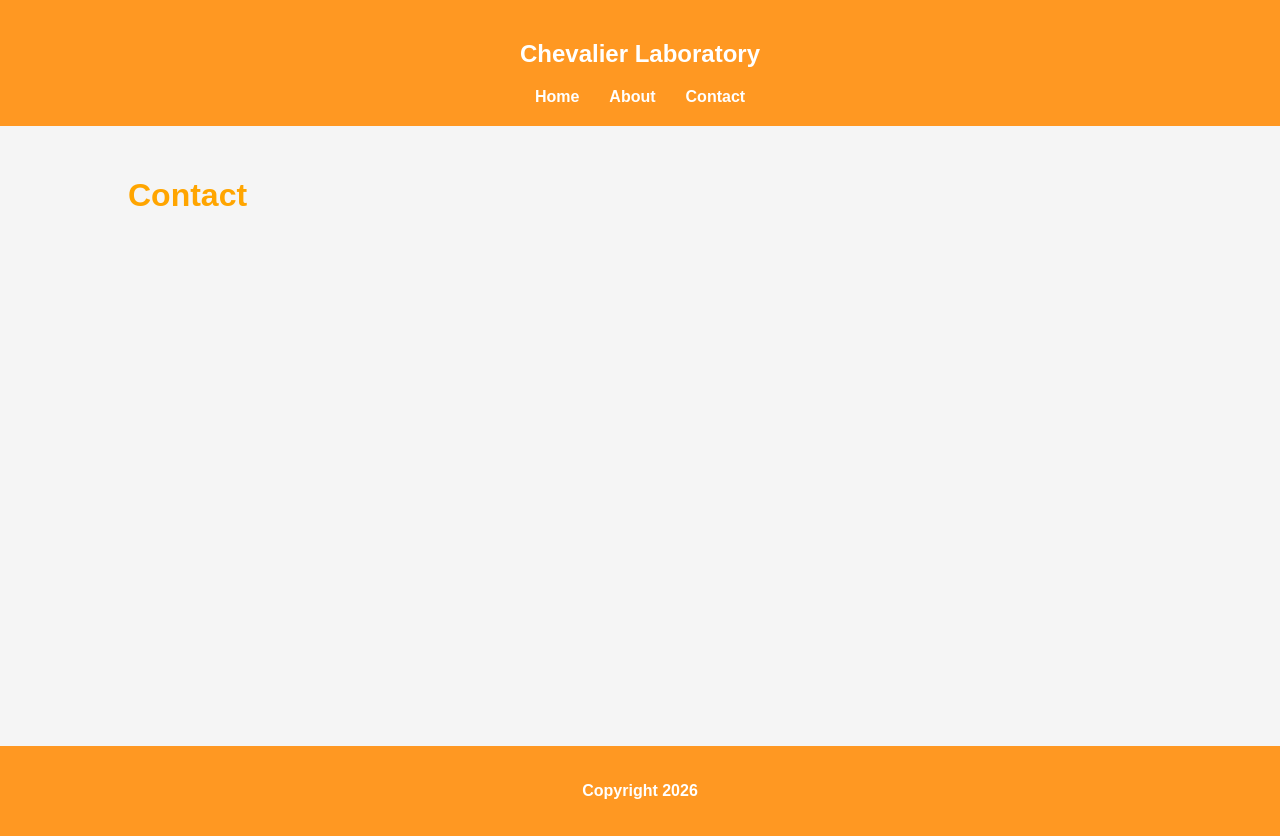
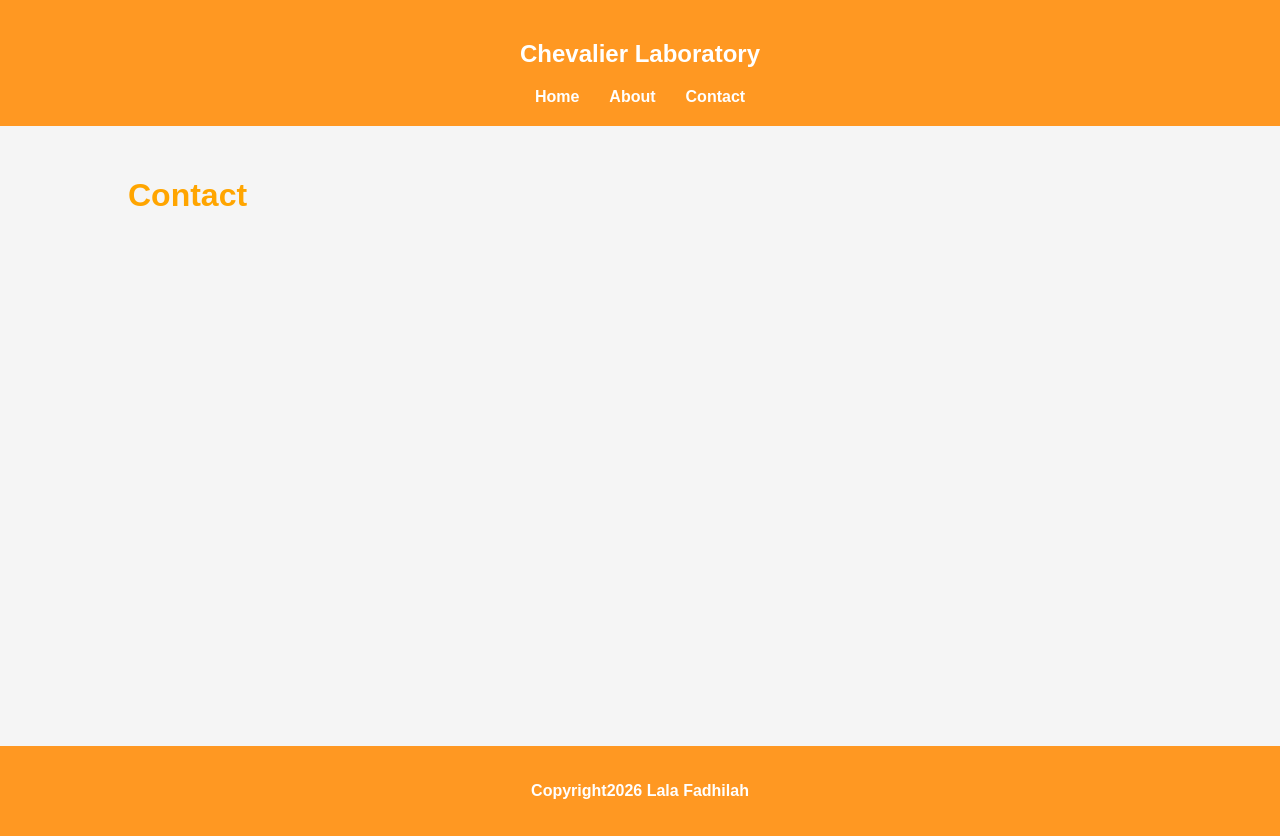
Before and after one commit to lalafadillah/ChevalierLab, a React (Vite) app in the folder week6/: page /contact in a window 1280 px wide. Built offline with nearby package versions, Linux system fonts and the light colour scheme.

Commit message:
update footer

```diff
--- a/week6/src/components/Footer.jsx
+++ b/week6/src/components/Footer.jsx
@@ -1,7 +1,7 @@
 function Footer() {
   return (
     <footer>
-      <h4>Copyright 2026</h4>
+      <h4>Copyright2026 Lala Fadhilah</h4>
     </footer>
   );
 }
```
